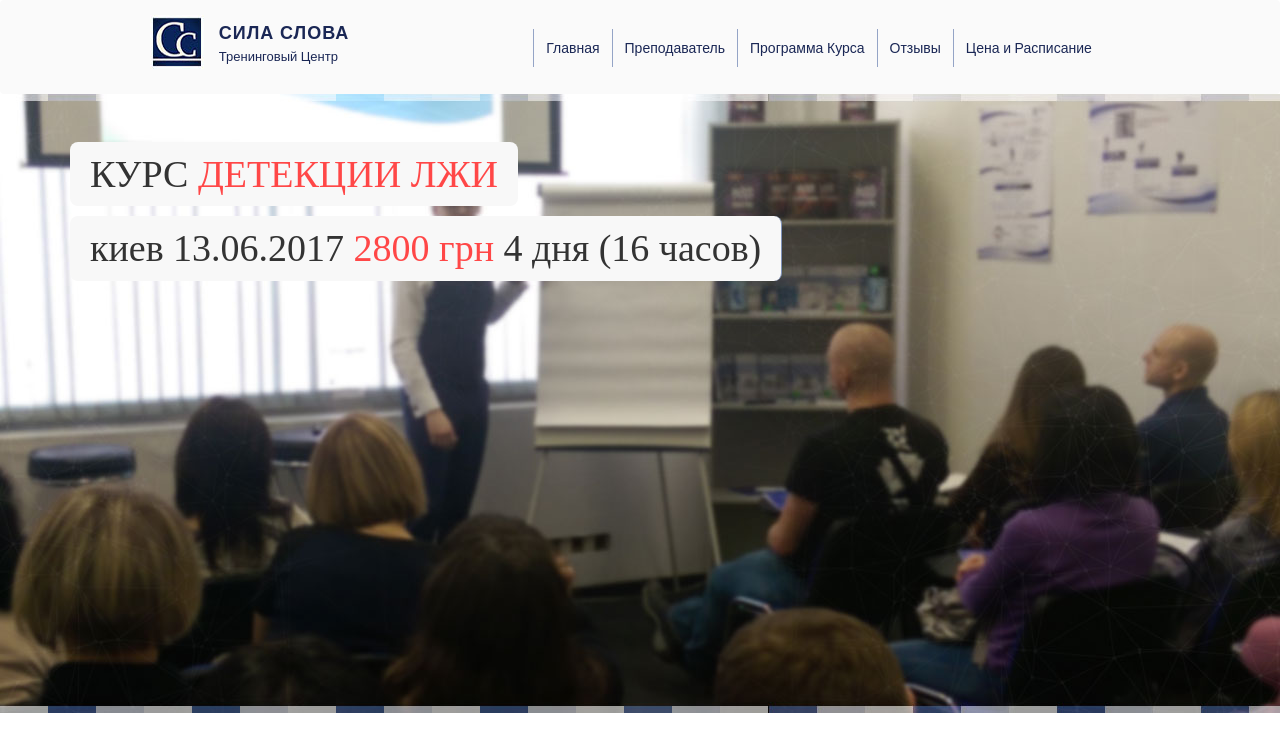
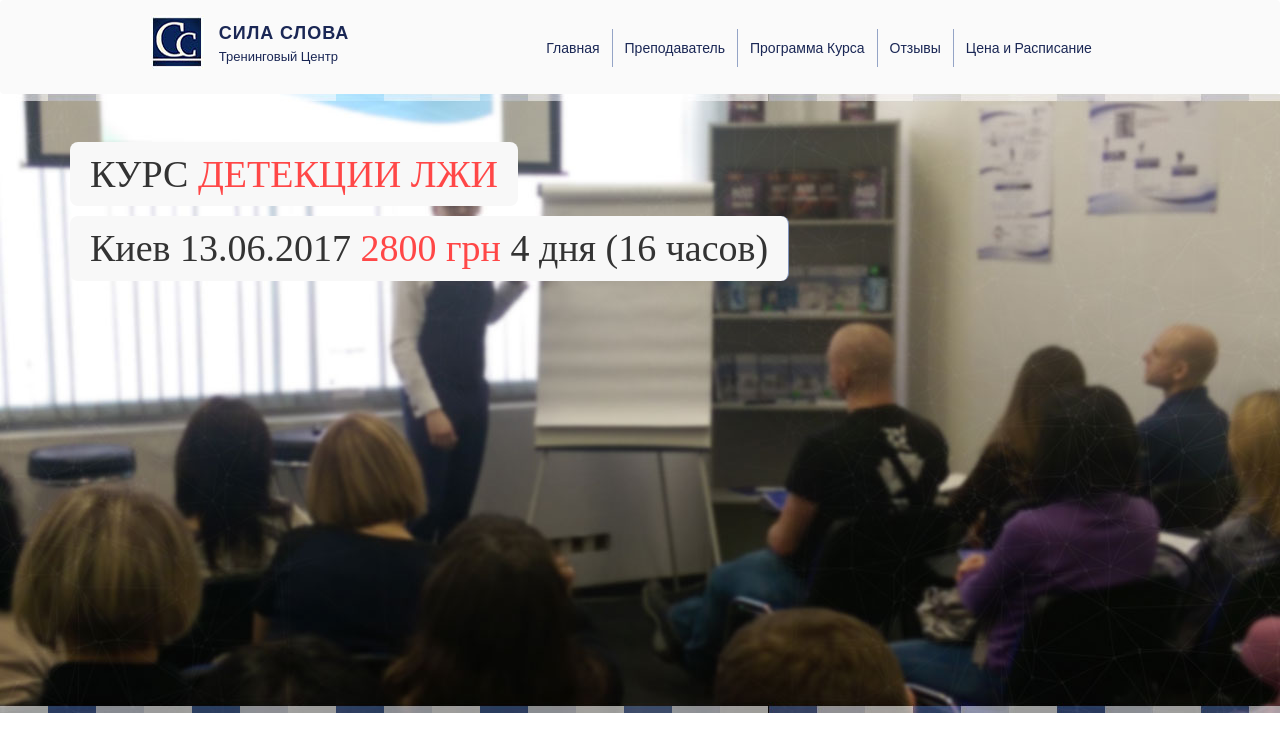
Before and after one commit to ladytwinty/task-test, a plain HTML site: page index.html in a window 1280 px wide. Drawn offline with nearby package versions, Linux system fonts and the light colour scheme.

Commit message:
test task

```diff
--- a/css/style.css
+++ b/css/style.css
@@ -48,10 +48,12 @@
 	font-size: 14px;
 	color:#1a2755;
 }
+.navbar-default .navbar-nav li:first-child a{
+	border-left: none;
+}
 .navbar-default .navbar-nav li a:hover{
 	color:#fff;
 	background-color: #3b5998;
-	border-radius: 5px;
 	transition: all .3s;
 }
 .navbar-default .navbar-nav li a:focus{
@@ -79,6 +81,7 @@
 	font-size: 38px;
 	font-family: "GOST";
 	display: inline-block;
+	text-align: center;
 	text-transform: uppercase;
 	background-color: #f8f8f8;
 	padding: 5px 20px;
--- a/index.html
+++ b/index.html
@@ -64,7 +64,7 @@
 						курс <span class="red">детекции лжи</span>
 					</div>
 					<div class="courseinfo">
-						<span>киев</span>
+						<span>Киев</span>
 						<span>13.06.2017</span>
 						<span class="red">2800 грн</span>
 						<span>4 дня (16 часов)</span>
```
